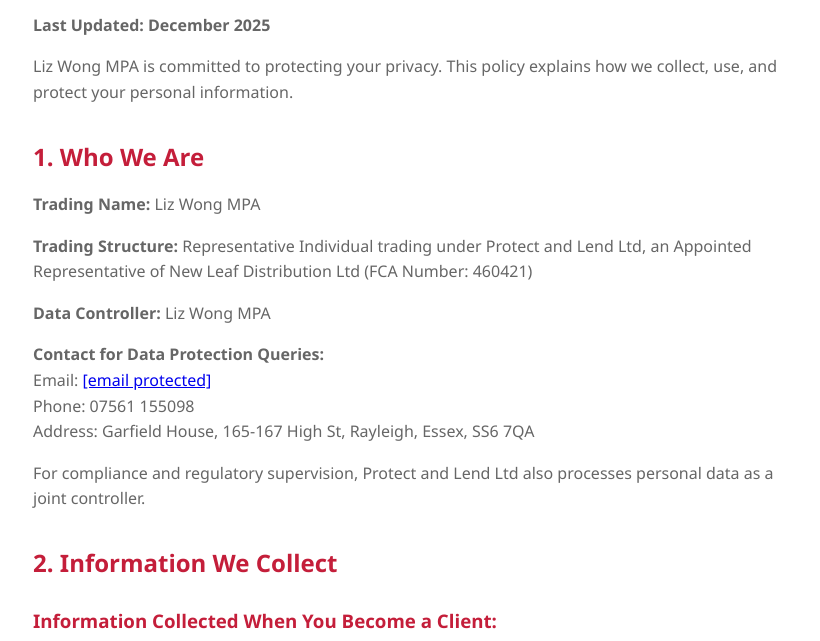
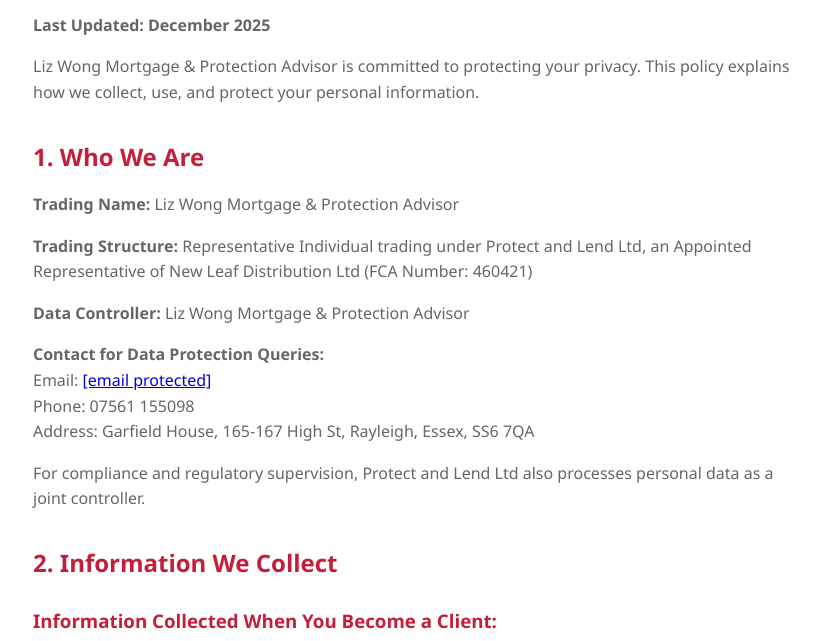
Before and after one commit to himariliz/lizwongadvisor.co.uk, a plain HTML site: page privacy.html in a window 1280 px wide. Shown: the part 144-785 px from the top of the page, without its empty margins (221-1041 px from the left). Drawn offline with Linux system fonts and the light colour scheme.

Commit message:
privacy.html

```diff
--- a/privacy.html
+++ b/privacy.html
@@ -3,7 +3,7 @@
 <head>
     <meta charset="UTF-8">
     <meta name="viewport" content="width=device-width, initial-scale=1.0">
-    <title>Privacy Policy | Liz Wong MPA</title>
+    <title>Privacy Policy | Liz Wong Mortgage & Protection Advisor</title>
     <style>
         * { margin: 0; padding: 0; box-sizing: border-box; }
         body {
@@ -51,13 +51,13 @@
         <h1>Privacy Policy</h1>
         <p><strong>Last Updated: December 2025</strong></p>
 
-        <p>Liz Wong MPA is committed to protecting your privacy. This policy explains how we collect, use, and protect your personal information.</p>
+        <p>Liz Wong Mortgage & Protection Advisor is committed to protecting your privacy. This policy explains how we collect, use, and protect your personal information.</p>
 
         <h2>1. Who We Are</h2>
-        <p><strong>Trading Name:</strong> Liz Wong MPA</p>
+        <p><strong>Trading Name:</strong> Liz Wong Mortgage & Protection Advisor</p>
         <p><strong>Trading Structure:</strong> Representative Individual trading under Protect and Lend Ltd, an Appointed Representative of New Leaf Distribution Ltd (FCA Number: 460421)</p>
 
-        <p><strong>Data Controller:</strong> Liz Wong MPA</p>
+        <p><strong>Data Controller:</strong> Liz Wong Mortgage & Protection Advisor</p>
         <p><strong>Contact for Data Protection Queries:</strong><br>
         Email: <a href="/cdn-cgi/l/email-protection" class="__cf_email__" data-cfemail="4d212437633a22232a0d3d3f2239282e392c232921282329632e22633826">[email&#160;protected]</a><br>
         Phone: 07561 155098<br>
```
